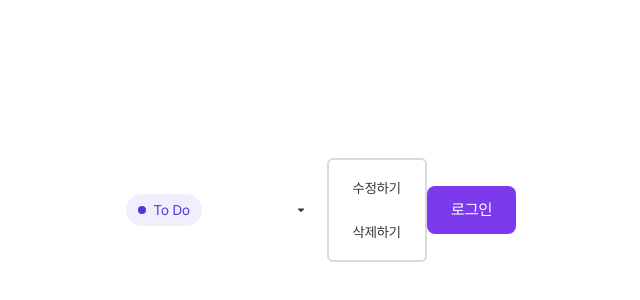
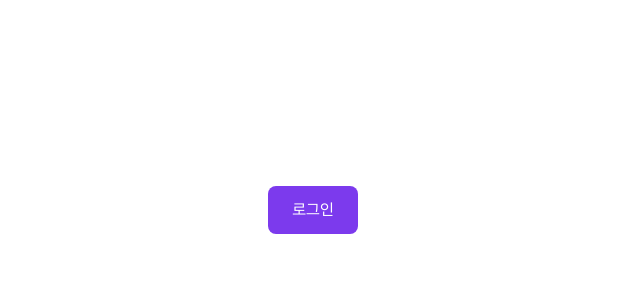
Before and after one commit to FrontEnd22-Part3-Team2-org/FrontEnd22-Part3-Team2, a Next.js app: page / in a window 1280 px wide. Shown: the part 190-490 px from the top of the page, without its empty margins (327-967 px from the left). Built offline with nearby package versions, Linux system fonts and the light colour scheme.

Commit message:
chore: page.tsx 내 테스트 코드 삭제

```diff
--- a/src/app/page.tsx
+++ b/src/app/page.tsx
@@ -4,29 +4,11 @@
  * @note 비로그인 유저도 접근할 수 있어야 하며, 서비스의 장점을 어필하는 UI 위주로 구성됩니다.
  */
 
-'use client';
-
-import { Status } from '@/components/common/Chip/StatusConfig';
-import DropdownMenu from '@/components/common/Dropdown/DropdownMenu';
-import DropdownProgress from '@/components/common/Dropdown/DropdownProgress';
 import Link from 'next/link';
-import { useState } from 'react';
 
 export default function Home() {
-  const [value, setValue] = useState('To Do');
-  const test = (v: string) => {
-    console.log(`${v} 버튼 클릭`);
-  };
-
-  const handleChange = (data: Status) => {
-    console.log(data);
-    setValue(data);
-  };
-
   return (
     <div className="flex items-center justify-center min-h-screen">
-      <DropdownProgress value={value} onChange={handleChange} />
-      <DropdownMenu onEdit={() => test('수정')} onDelete={() => test('삭제')} />
       <Link
         href="/login"
         className="px-6 py-3 bg-violet-600 text-white rounded-lg hover:bg-violet-700 transition-colors"
--- a/src/components/common/Dropdown/DropdownProgress.tsx
+++ b/src/components/common/Dropdown/DropdownProgress.tsx
@@ -1,7 +1,7 @@
 /**
  * @file DropdownProgress.tsx
  * @description 진행 상태를 선택할 수 있는 드롭다운 메뉴 컴포넌트입니다.
- * 할 일 카드에서  사용됩니다.
+ * 할 일 카드에서 사용됩니다.
  *
  * @author 수경
  */
```
